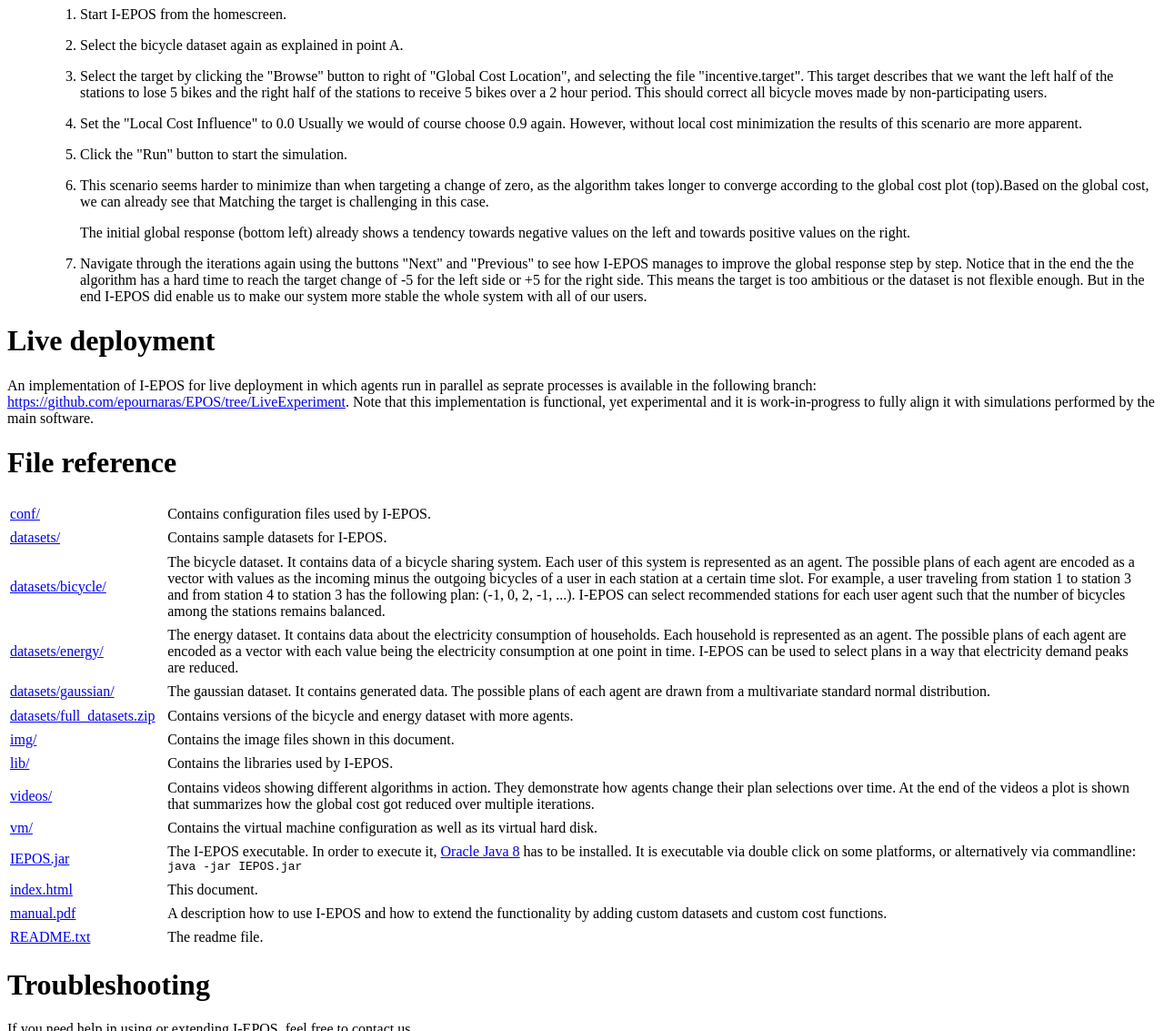
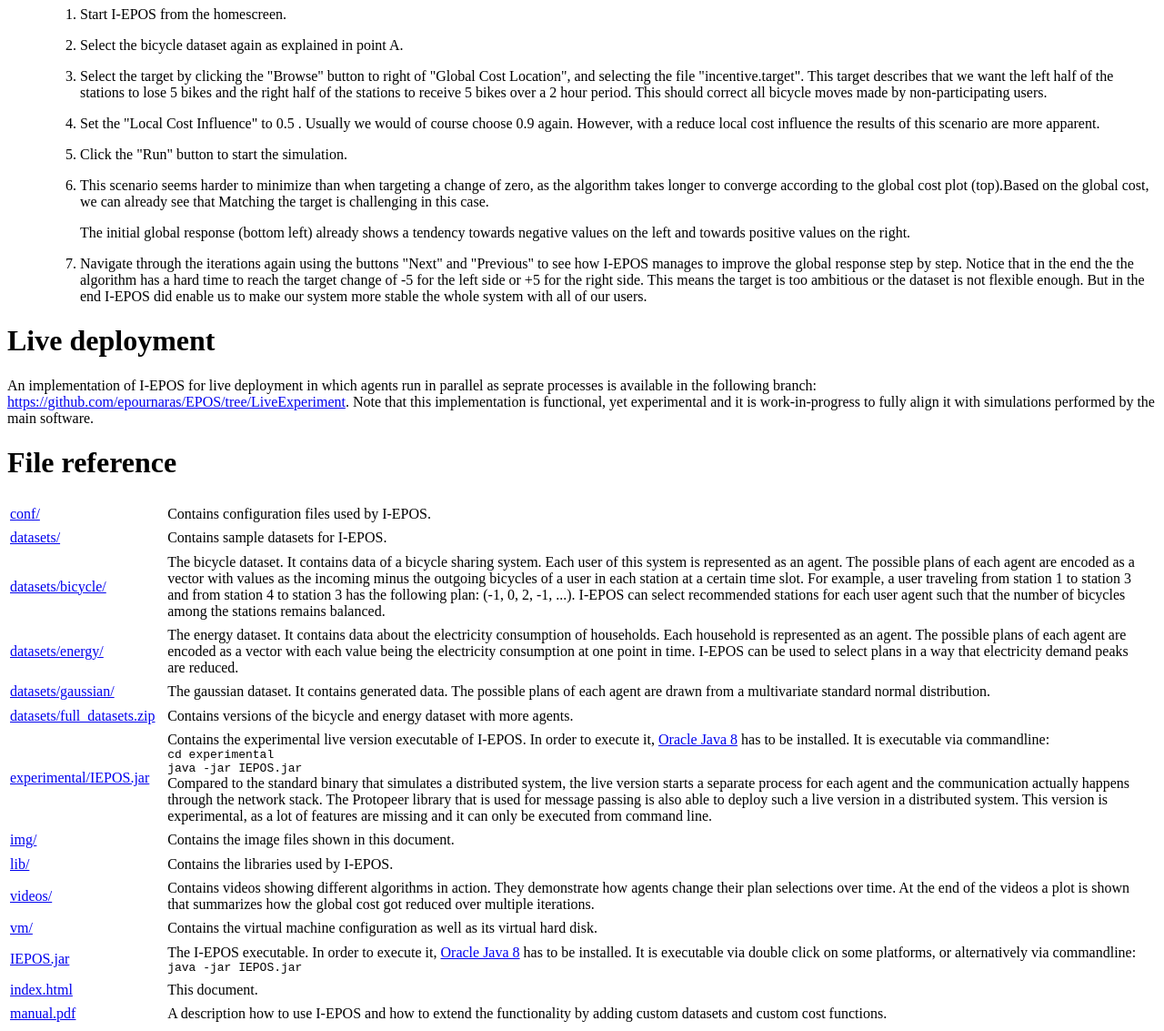
Before and after one commit to epournaras/EPOS-Manual, a plain HTML site: page index.html in a window 1280 px wide. Shown: the part 2840-3973 px from the top of the page at 91% size. Drawn offline with Linux system fonts and the light colour scheme.

Commit message:
fixed more stuff

```diff
--- a/index.html
+++ b/index.html
@@ -408,10 +408,9 @@ This should correct all bicycle moves made by non-participating users.
 
 <li><p>
 
-Set the "Local Cost Influence" to 0.0
+Set the "Local Cost Influence" to 0.5 .
 
-Usually we would of course choose 0.9 again. However, without local cost minimization the results of
-
+Usually we would of course choose 0.9 again. However, with a reduce local cost influence the results of
 this scenario are more apparent.
 
 </p></li>
@@ -583,6 +582,25 @@ Contains versions of the bicycle and energy dataset with more agents.
 </tr>
 
 <tr>
+<td><a href="experimental/IEPOS.jar">experimental/IEPOS.jar</a></td>
+<td>
+Contains the experimental live version executable of I-EPOS.
+In order to execute it, <a href="http://www.oracle.com/technetwork/java/javase/downloads/jre8-downloads-2133155.html">
+Oracle Java 8</a> has to be installed.
+It is executable via commandline:<br/>
+<code>cd experimental</code><br/>
+<code>java -jar IEPOS.jar</code>
+<br/>
+Compared to the standard binary that simulates a
+distributed system, the live version starts a separate process for each agent and the communication
+actually happens through the network stack.
+The Protopeer library that is used for message passing is also able to deploy such a live version in
+a distributed system.
+This version is experimental, as a lot of features are missing and it can only be executed from command line.
+</td>
+</tr>
+
+<tr>
 
 <td><a href="img">img/</a></td>
 
```
Also changed, not shown: 2 other files.
